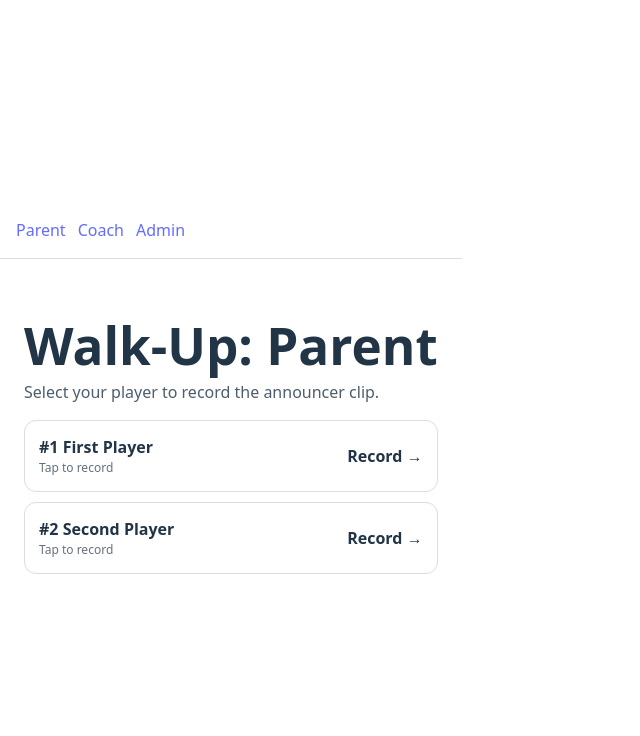
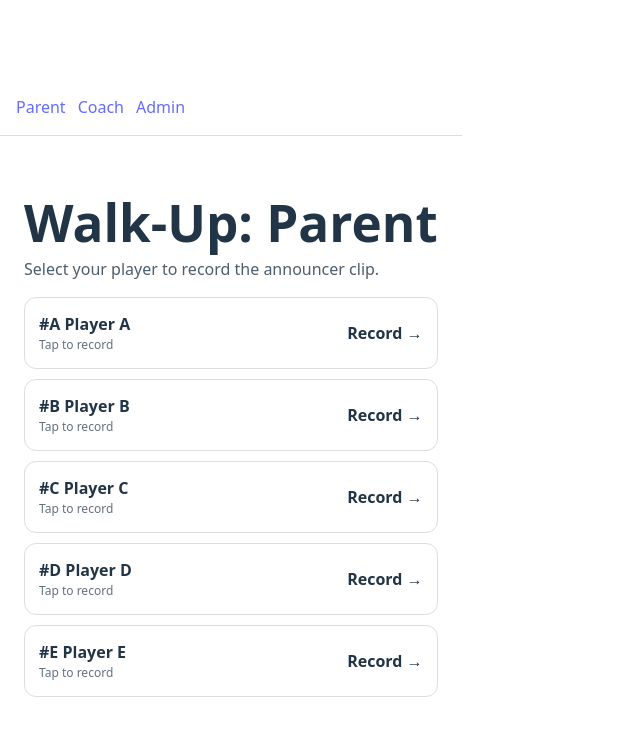
Before and after one commit to jsoll43/walkup-app, a React (Vite) app: page / in a window 1280 px wide. Shown: the top 736 px of the page, without its empty margins (0-640 px from the left). Built offline with nearby package versions, Linux system fonts and the light colour scheme.

Commit message:
Add players A-E to roster

```diff
--- a/src/data/roster.js
+++ b/src/data/roster.js
@@ -1,5 +1,7 @@
-export const roster = [
-  { id: "1", number: 1, first: "First", last: "Player" },
-  { id: "2", number: 2, first: "Second", last: "Player" },
+export const roster = [  { id: "player-a", number: "A", first: "Player", last: "A" },
+  { id: "player-b", number: "B", first: "Player", last: "B" },
+  { id: "player-c", number: "C", first: "Player", last: "C" },
+  { id: "player-d", number: "D", first: "Player", last: "D" },
+  { id: "player-e", number: "E", first: "Player", last: "E" },
   // TODO: replace with your real roster
 ];
```
